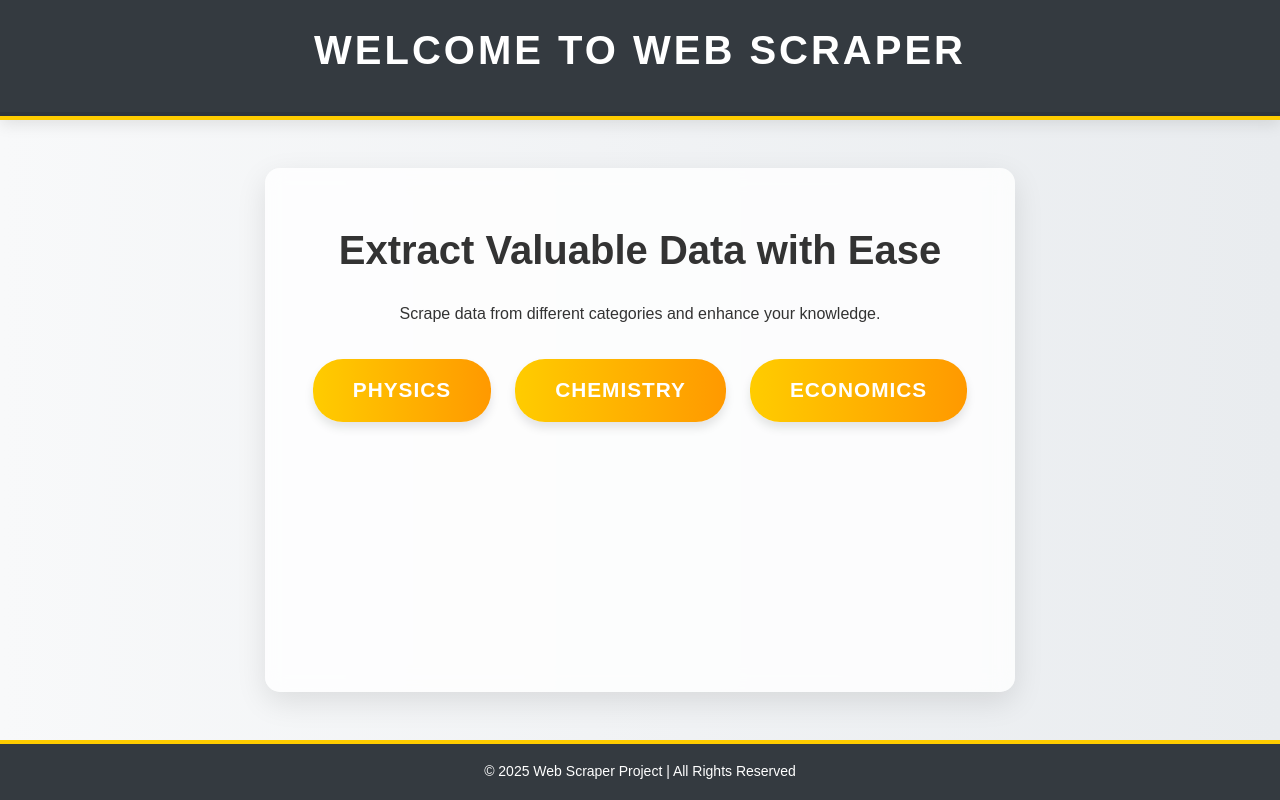
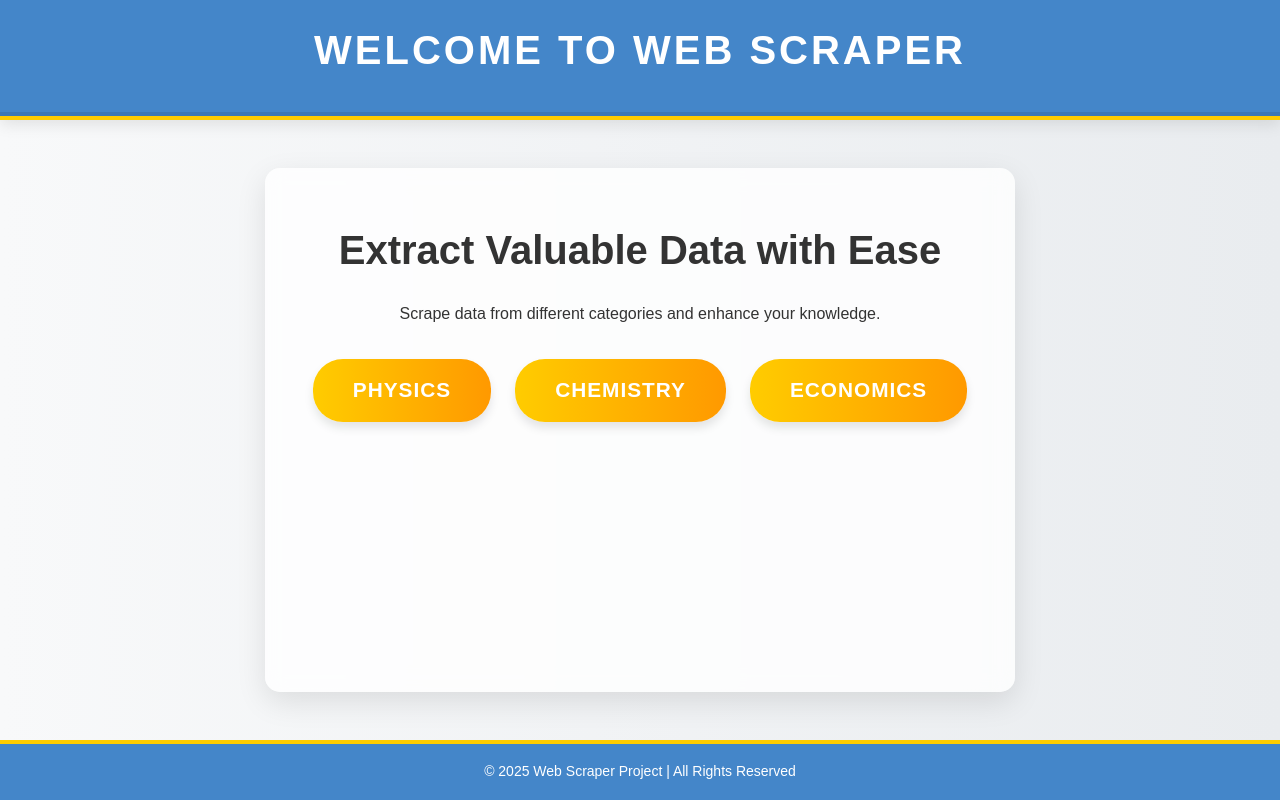
Before and after one commit to Aniketh3/Web-Scrape, a Flask app: page / in a window 1280 px wide. Run offline with Flask 3, Linux system fonts and the light colour scheme.

Commit message:
updated1

```diff
--- a/templates/index.html
+++ b/templates/index.html
@@ -23,7 +23,7 @@
         }
 
         header {
-            background: #343a40;
+            background: #4486c9;
             color: white;
             padding: 1rem;
             text-align: center;
@@ -78,7 +78,7 @@
         }
 
         footer {
-            background: #343a40;
+            background: #4486c9;
             color: white;
             text-align: center;
             padding: 1rem;
```
